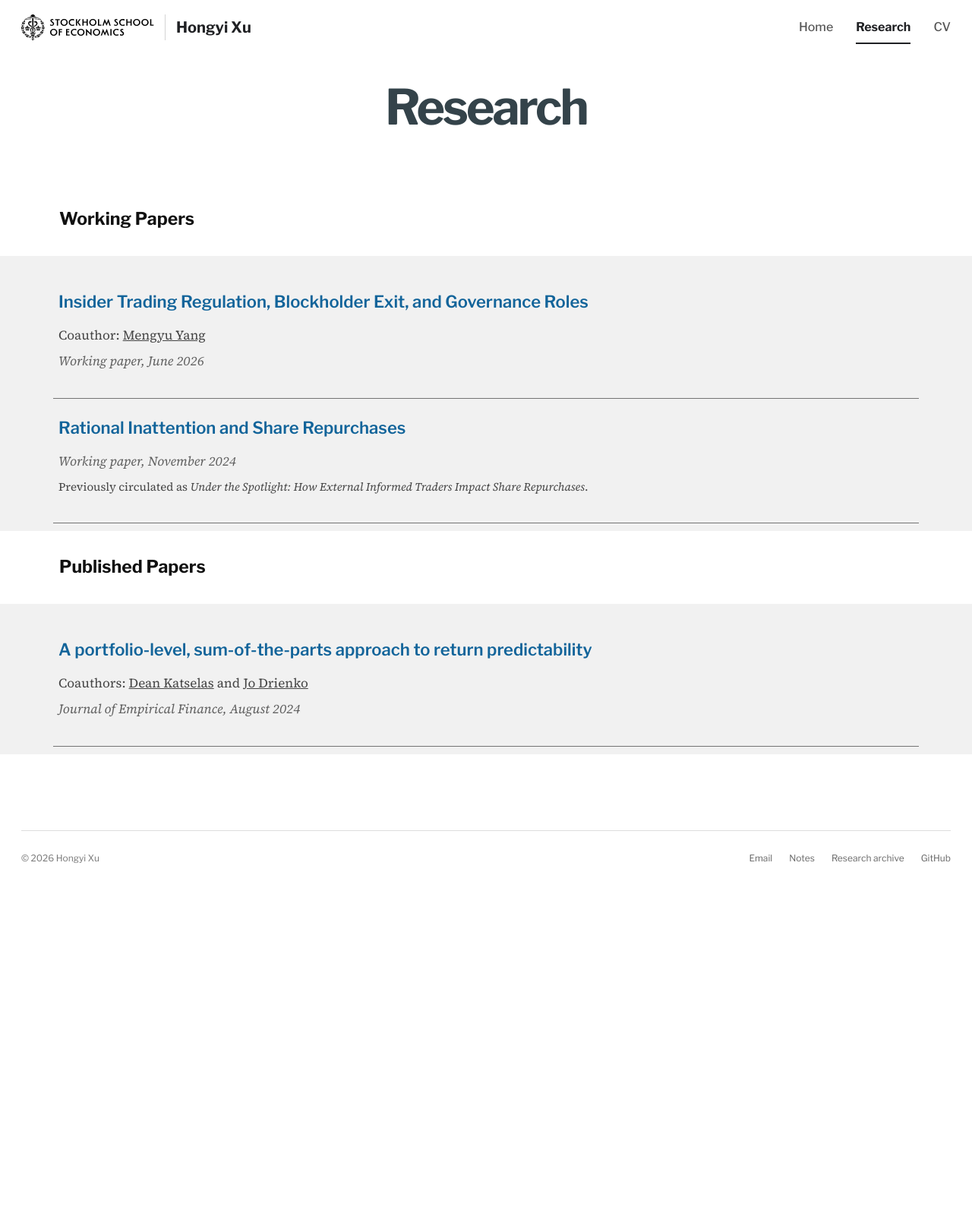
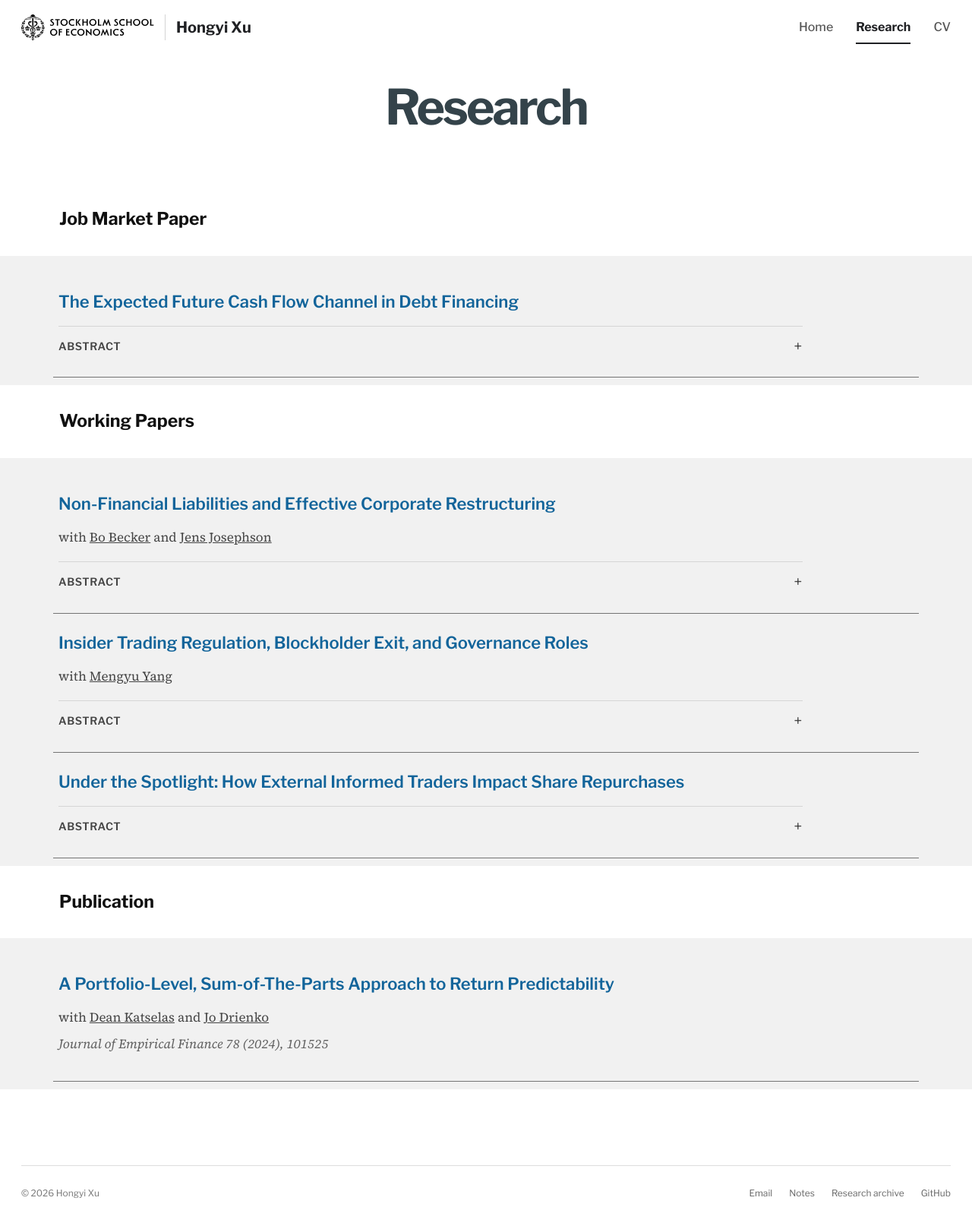
Before and after one commit to hongyileoxu/hongyileoxu.github.io, a Jekyll site: the page built from research/index.md, in a window 1280 px wide. Shown: the whole page at 76% size. Built offline with Jekyll 4.4.1, drawn with Linux system fonts in a browser that asks for light colours; before the commit the page ends 1173 px from its top, so only the background shows below that.

Commit message:
Update research page style
- update font
- update coauthors

```diff
--- a/css/main.css
+++ b/css/main.css
@@ -346,13 +346,14 @@
   color: var(--blue);
   font-family: var(--serif);
   font-size: 20px;
-  font-weight: 400;
+  font-weight: normal;
   line-height: 1.35;
   margin: 0 0 18px;
 }
 
 .paper-row h3 a {
   color: var(--blue);
+  font-weight: inherit;
 }
 
 .paper-row p {
@@ -366,8 +367,62 @@
   font-style: italic;
 }
 
+.paper-row .paper-authors {
+  color: #444;
+}
+
 .paper-row .paper-note {
   font-size: 15px;
+}
+
+.paper-abstract {
+  border-top: 1px solid rgba(71, 71, 71, 0.16);
+  margin-top: 19px;
+  max-width: 980px;
+  padding-top: 13px;
+}
+
+.paper-abstract summary {
+  align-items: center;
+  color: #444;
+  cursor: pointer;
+  display: flex;
+  font-family: var(--sans);
+  font-size: 14px;
+  font-weight: 600;
+  justify-content: space-between;
+  letter-spacing: 0.04em;
+  list-style: none;
+  max-width: 980px;
+  padding: 2px 0;
+  text-transform: uppercase;
+}
+
+.paper-abstract summary::-webkit-details-marker {
+  display: none;
+}
+
+.paper-abstract summary::after {
+  content: "+";
+  font-size: 20px;
+  font-weight: 400;
+  line-height: 1;
+}
+
+.paper-abstract[open] summary::after {
+  content: "\2212";
+}
+
+.paper-abstract summary:focus-visible {
+  outline: 2px solid rgba(34, 34, 34, 0.35);
+  outline-offset: 4px;
+}
+
+.paper-row .paper-abstract p {
+  font-size: 16px;
+  line-height: 1.7;
+  margin: 15px 0 2px;
+  max-width: 920px;
 }
 
 .dark-button {
--- a/research/index.md
+++ b/research/index.md
@@ -1,31 +1,57 @@
 ---
 layout: project
 title: Research
-description: Working papers and publications by Hongyi Xu.
+description: Job market paper, working papers, and publications by Hongyi Xu.
 ---
+
+## Job Market Paper
+
+<section class="paper-list">
+  <article class="paper-row">
+    <h3>The Expected Future Cash Flow Channel in Debt Financing</h3>
+    <details class="paper-abstract">
+      <summary>Abstract</summary>
+      <p>This paper provides the first evidence that expected future cash flows increase firms' debt capacity independently of collateral values. I identify exogenous variation in expected future cash flows using major product liability litigation involving firms' product-market peers. I find that a 1% increase in expected future cash flows increases the net debt issuance of the average Compustat firm by 14.97%. The effect is not driven by changes in investment opportunities or collateral values and is concentrated among firms with lower growth opportunities, tighter financial constraints, and lower asset tangibility. Firms experiencing positive expected future cash flow shocks invest more in tangible and intangible capital, issue more unsecured debt, and borrow at lower bond yields, while they do not adjust leverage and shareholder payouts. These findings identify expected future cash flows as a distinct source of borrowing capacity and highlight the importance of the expected future cash flow channel in debt financing.</p>
+    </details>
+  </article>
+</section>
 
 ## Working Papers
 
 <section class="paper-list">
   <article class="paper-row">
-    <h3>Insider Trading Regulation, Blockholder Exit, and Governance Roles</h3>
-    <p>Coauthor: <u>Mengyu Yang</u></p>
-    <p class="paper-meta">Working paper, June 2026</p>
+    <h3>Non-Financial Liabilities and Effective Corporate Restructuring</h3>
+    <p class="paper-authors">with <u>Bo Becker</u> and <u>Jens Josephson</u></p>
+    <details class="paper-abstract">
+      <summary>Abstract</summary>
+      <p>Non-financial obligations created by long-term contracts such as leases are often large, exceeding financial debts in around a third of U.S. firms. Their treatment in insolvency varies: Chapter 11 allows firms to freely reject or assume contracts, but many other restructuring regimes do not allow rejection. We model regimes with and without the rejection option. This option prevents excessive liquidation of insolvent firms and increases firms' debt capacity. Using novel measures of executory contracts by industry, and two difference-in-difference settings, we confirm that leverage and loan flow increase when the rejection option is available.</p>
+    </details>
   </article>
 
   <article class="paper-row">
-    <h3>Rational Inattention and Share Repurchases</h3>
-    <p class="paper-meta">Working paper, November 2024</p>
-    <p class="paper-note">Previously circulated as <em>Under the Spotlight: How External Informed Traders Impact Share Repurchases</em>.</p>
+    <h3>Insider Trading Regulation, Blockholder Exit, and Governance Roles</h3>
+    <p class="paper-authors">with <u>Mengyu Yang</u></p>
+    <details class="paper-abstract">
+      <summary>Abstract</summary>
+      <p>This paper investigates how tightening insider trading regulations affects the governance roles of blockholders. Using the 2016 implementation of the Market Abuse Regulation (MAR) as a quasi-natural experiment, we examine how heightened disclosure requirements alter the composition and behaviour of key shareholders. We find that short-term, liquidity-focused investors reduce their board representation following stricter insider trading rules, while their presence on nomination committees remains unchanged. MAR also increases short-term blockholders' probability of board exit by 16-20 percentage points.</p>
+    </details>
+  </article>
+
+  <article class="paper-row">
+    <h3>Under the Spotlight: How External Informed Traders Impact Share Repurchases</h3>
+    <details class="paper-abstract">
+      <summary>Abstract</summary>
+      <p>I examine how the participation of an external informed trader impacts managerial share repurchase decisions. I present a model with an external informed trader showing that managers tend to repurchase fewer shares when such a trader is involved. Empirically, I find a significant reduction in both share repurchase amounts and the probability of executing repurchases in response to increased firm-level abnormal institutional investor attention. These findings indicate that managers strategically abstain from repurchasing shares when their firms are under the spotlight.</p>
+    </details>
   </article>
 </section>
 
-## Published Papers
+## Publication
 
 <section class="paper-list">
   <article class="paper-row">
-    <h3><a href="https://www.sciencedirect.com/science/article/abs/pii/S0927539824000604">A portfolio-level, sum-of-the-parts approach to return predictability</a></h3>
-    <p>Coauthors: <u>Dean Katselas</u> and <u>Jo Drienko</u></p>
-    <p class="paper-meta"><em>Journal of Empirical Finance</em>, August 2024</p>
+    <h3><a href="https://doi.org/10.1016/j.jempfin.2024.101525">A Portfolio-Level, Sum-of-The-Parts Approach to Return Predictability</a></h3>
+    <p class="paper-authors">with <u>Dean Katselas</u> and <u>Jo Drienko</u></p>
+    <p class="paper-meta"><em>Journal of Empirical Finance</em> 78 (2024), 101525</p>
   </article>
 </section>
```
